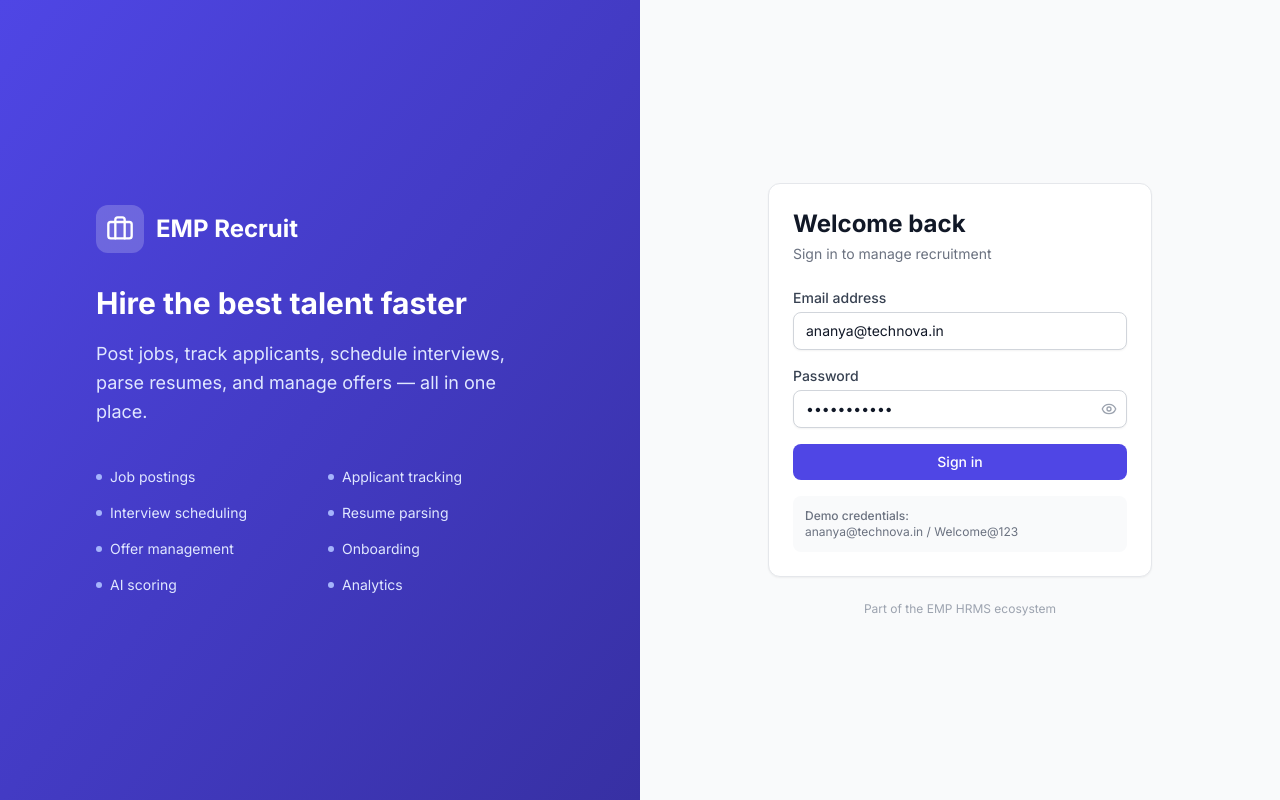
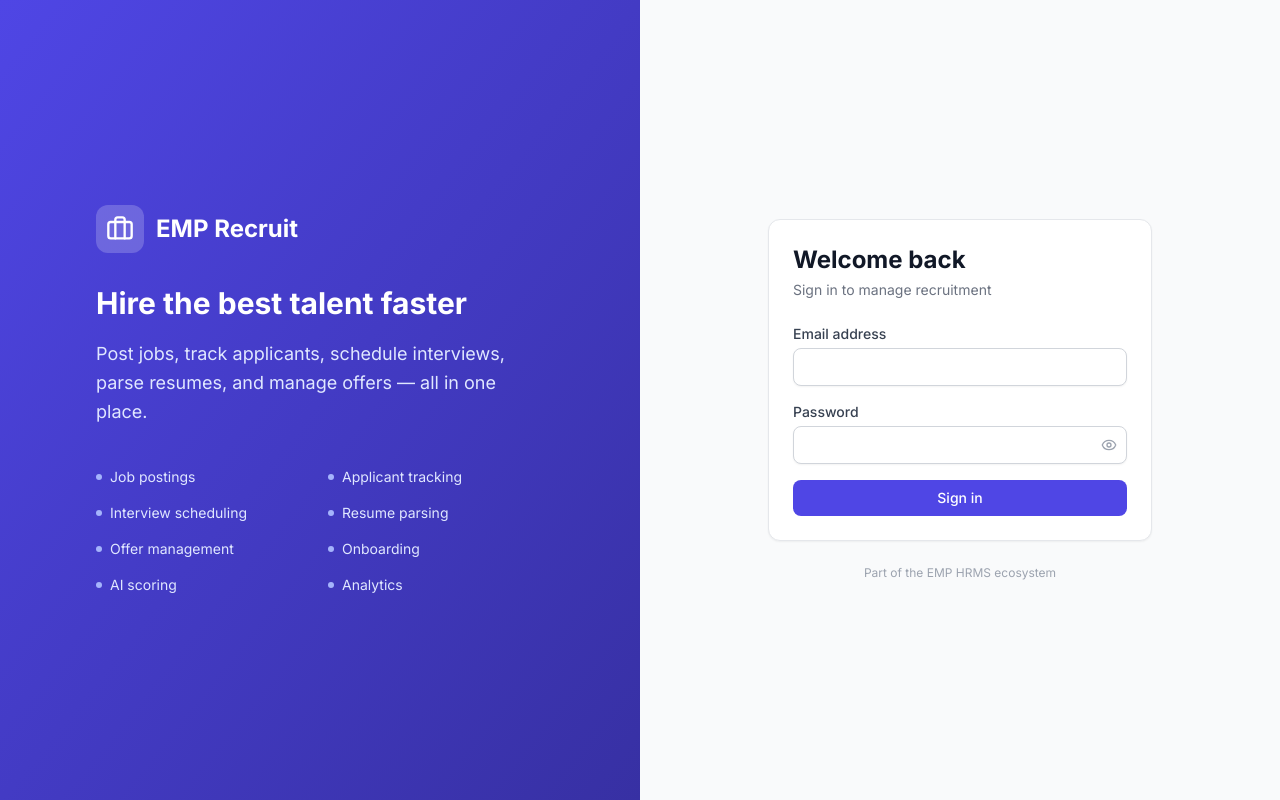
Before and after one commit to EmpCloud/emp-recruit, a React (Vite) app in the folder packages/client/: page /login in a window 1280 px wide. Built offline with nearby package versions, Linux system fonts and the light colour scheme; no server answers.

Commit message:
security: remove default credentials and demo credentials hint from login page

```diff
--- a/packages/client/src/pages/auth/LoginPage.tsx
+++ b/packages/client/src/pages/auth/LoginPage.tsx
@@ -20,8 +20,8 @@ export function LoginPage() {
   const navigate = useNavigate();
   const loginMutation = useLogin();
   const login = useAuthStore((s) => s.login);
-  const [email, setEmail] = useState("ananya@technova.in");
-  const [password, setPassword] = useState("Welcome@123");
+  const [email, setEmail] = useState("");
+  const [password, setPassword] = useState("");
   const [showPassword, setShowPassword] = useState(false);
 
   async function handleSubmit(e: React.FormEvent) {
@@ -147,11 +147,6 @@ export function LoginPage() {
                 )}
               </button>
             </form>
-
-            <div className="mt-4 rounded-lg bg-gray-50 p-3 text-xs text-gray-500">
-              <p className="font-medium">Demo credentials:</p>
-              <p>ananya@technova.in / Welcome@123</p>
-            </div>
           </div>
 
           <p className="mt-6 text-center text-xs text-gray-400">
```
